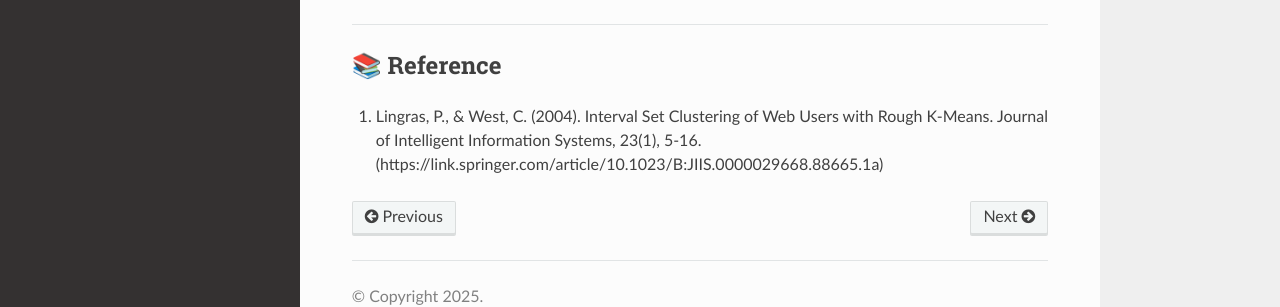
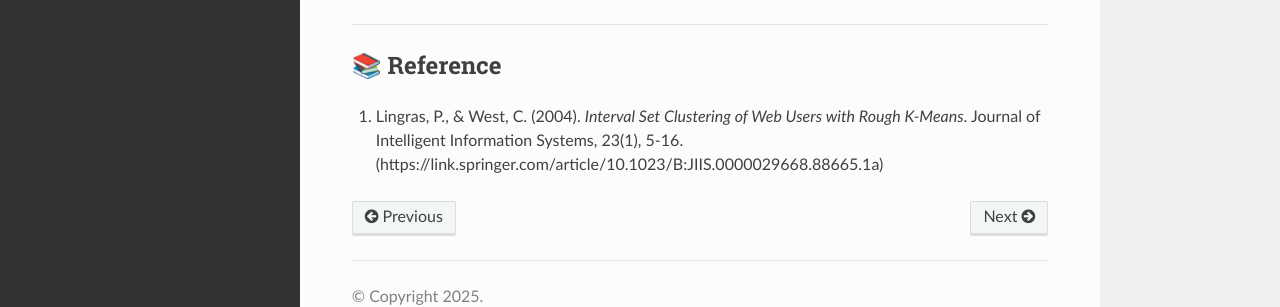
Before and after one commit to soft-clustering/soft-clustering, a Sphinx documentation site: the page built from docs/source/rough_k_means.md, in a window 1280 px wide and 900 px high, scrolled down 1757 px. Shown: the part 534-841 px from the top of the window. Built offline with Sphinx 7.4.7 and the Read the Docs theme 3.1.0, drawn with Linux system fonts in a browser that asks for light colours.

Commit message:
Small change in format

```diff
--- a/docs/source/rough_k_means.md
+++ b/docs/source/rough_k_means.md
@@ -103,5 +103,5 @@ Perform Rough K-Means clustering using interval-set approximations.
 
 ## 📚 Reference
 
-1. Lingras, P., & West, C. (2004). Interval Set Clustering of Web Users with Rough K-Means.
+1. Lingras, P., & West, C. (2004). *Interval Set Clustering of Web Users with Rough K-Means*.
 Journal of Intelligent Information Systems, 23(1), 5-16.(https://link.springer.com/article/10.1023/B:JIIS.0000029668.88665.1a)
```
